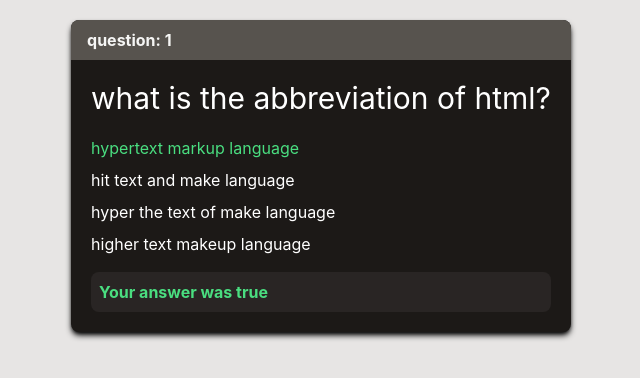
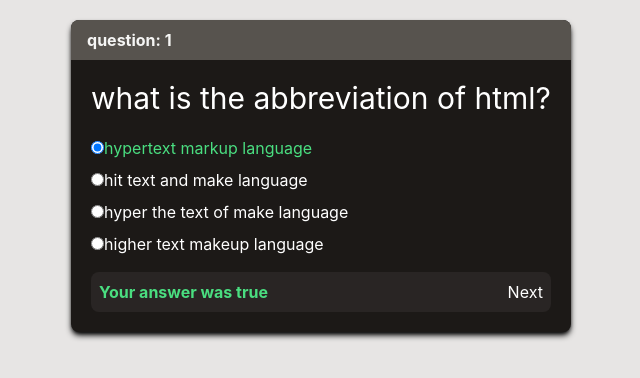
Before and after one commit to AshkanAhmady/Quiz---react.tailwind.typescript, a React (Create React App) app: page /questions/1 in a window 1280 px wide. Both pictures are taken after a click on the label "hypertext markup language". Shown: the top 378 px of the page, without its empty margins (319-959 px from the left). Built offline with nearby package versions, Linux system fonts and the light colour scheme.

Commit message:
add (finish) page

```diff
--- a/src/App.js
+++ b/src/App.js
@@ -1,4 +1,5 @@
 import { Route, Routes } from "react-router-dom";
+import EndQuiz from "./Components/EndQuiz";
 import Questions from "./Components/Questions";
 import StartQuiz from "./Components/StartQuiz";
 
@@ -8,6 +9,7 @@ function App() {
       <Routes>
         <Route path="/" element={<StartQuiz />} />
         <Route path="/questions/:id" element={<Questions />} />
+        <Route path="/questions/finish" element={<EndQuiz />} />
       </Routes>
     </div>
   );
--- /dev/null
+++ b/src/Components/EndQuiz.js
@@ -0,0 +1,5 @@
+const EndQuiz = () => {
+  return <div>its done</div>;
+};
+
+export default EndQuiz;
--- a/src/Components/Questions.js
+++ b/src/Components/Questions.js
@@ -1,23 +1,38 @@
 import { useRef, useState } from "react";
-import { useParams } from "react-router-dom";
+import { useNavigate, useParams } from "react-router-dom";
 import { questions } from "../data";
 
 const Questions = () => {
+  let [selectedInput, setSelectedInput] = useState();
   let [isClicked, setIsClicked] = useState(false);
   let [isTrue, setIsTrue] = useState();
+  let [total, setTotal] = useState(0);
+
   let { id } = useParams();
+  let navigate = useNavigate();
   let question = questions.find((item) => item.id == id);
 
-  const clickHandler = (e) => {
+  //   console.log(item.text);
+
+  const changeHandler = (e) => {
     //   stop select another option
     setIsClicked(true);
+    setSelectedInput(e.target.value);
 
     if (e.target.value !== question.trueAnswer) {
-      e.target.nextSibling.style.color = "red";
+      // e.target.nextSibling.style.color = "red";
       setIsTrue(false);
     } else {
       setIsTrue(true);
+      setTotal(total + 1);
     }
+  };
+
+  const nextQuestionHandler = () => {
+    id = parseInt(id) + 1;
+    navigate(`/questions/${id > questions.length ? "finish" : id}`);
+    setIsClicked(false);
+    setSelectedInput(null);
   };
 
   return (
@@ -33,26 +48,27 @@ const Questions = () => {
         >
           {question.answers.map((item, index) => {
             return (
-              <div key={index}>
+              <li key={index}>
                 <input
-                  onClick={clickHandler}
-                  hidden
-                  name={`answer${id}`}
+                  // hidden
                   type="radio"
                   id={item.text}
+                  onChange={changeHandler}
+                  name={`answer${id}`}
                   value={item.text}
+                  checked={selectedInput === item.text}
                 />
                 <label
+                  htmlFor={item.text}
                   className={`mr-1 cursor-pointer hover:text-stone-400 ${
                     isClicked && item.text == question.trueAnswer
                       ? "text-green-400"
                       : ""
                   }`}
-                  htmlFor={item.text}
                 >
                   {item.text}
                 </label>
-              </div>
+              </li>
             );
           })}
         </ul>
@@ -72,6 +88,7 @@ const Questions = () => {
               ? "Your answe was false"
               : ""}
           </span>
+          <button onClick={nextQuestionHandler}>Next</button>
         </div>
       </article>
     </div>
--- /dev/null
+++ b/src/Components/SingleQuestion.js
@@ -0,0 +1,5 @@
+const SingleQuestion = () => {
+  return <div>hi</div>;
+};
+
+export default SingleQuestion;
```
